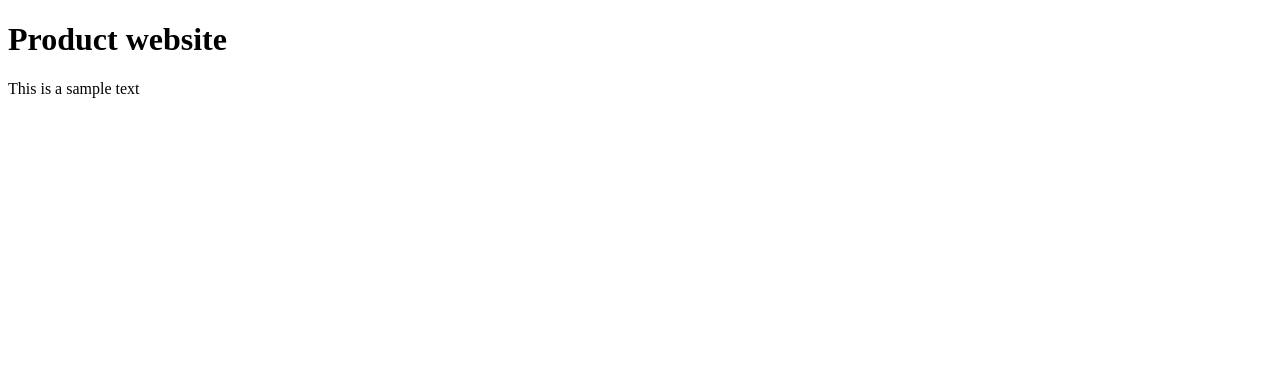
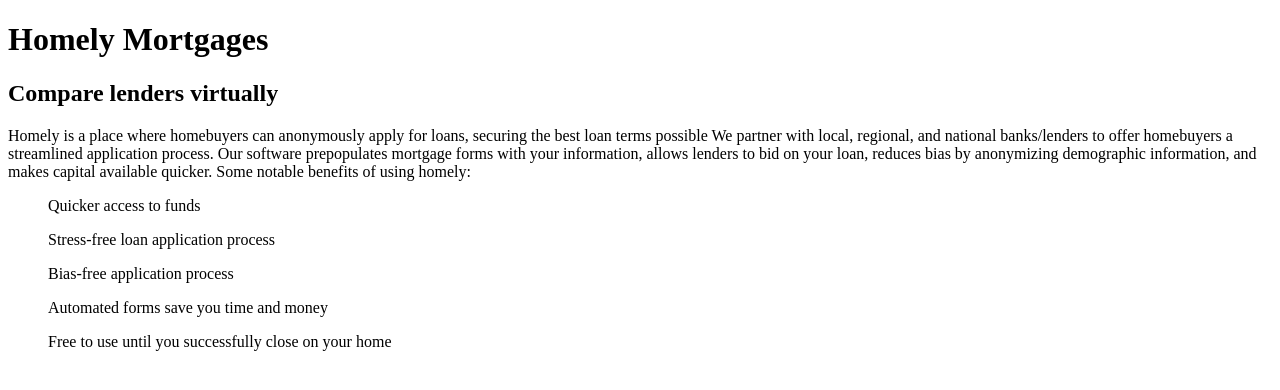
Before and after one commit to MARGOGEL/CSC271_Projects, a plain HTML site: page product_site/index.html in a window 1280 px wide. Drawn offline with Linux system fonts and the light colour scheme.

Commit message:
Added text

```diff
--- a/product_site/index.html
+++ b/product_site/index.html
@@ -4,13 +4,42 @@
 
 <head>
 
+    <title>Mortgage Lending Site</title>
 
-<h1> Product website</h1>
+<h1> Homely Mortgages</h1>
+
+    <h2> Compare lenders virtually</h2>
+        <body>
+            <p> Homely is a place where homebuyers can anonymously apply for loans, securing the best loan terms possible
+                We partner with local, regional, and national banks/lenders to offer homebuyers a streamlined application
+                process.
+                Our software prepopulates mortgage forms with your information, allows lenders to bid on your loan, reduces
+                bias by anonymizing demographic information, and makes capital available quicker.
+
+
+                Some notable benefits of using homely:
+                <ul>Quicker access to funds </ul>
+                <ul>Stress-free loan application process</ul>
+                <ul>Bias-free application process</ul>
+                <ul>Automated forms save you time and money</ul>
+                <ul>Free to use until you successfully close on your home</ul>
+
+
+            </p>
 
 
 
 
-    <p> This is a sample text</p>
+
+
+
+
+
+
+
+        </body>
+
+
 
 
 
```
Also changed, not shown: 1 other file.
